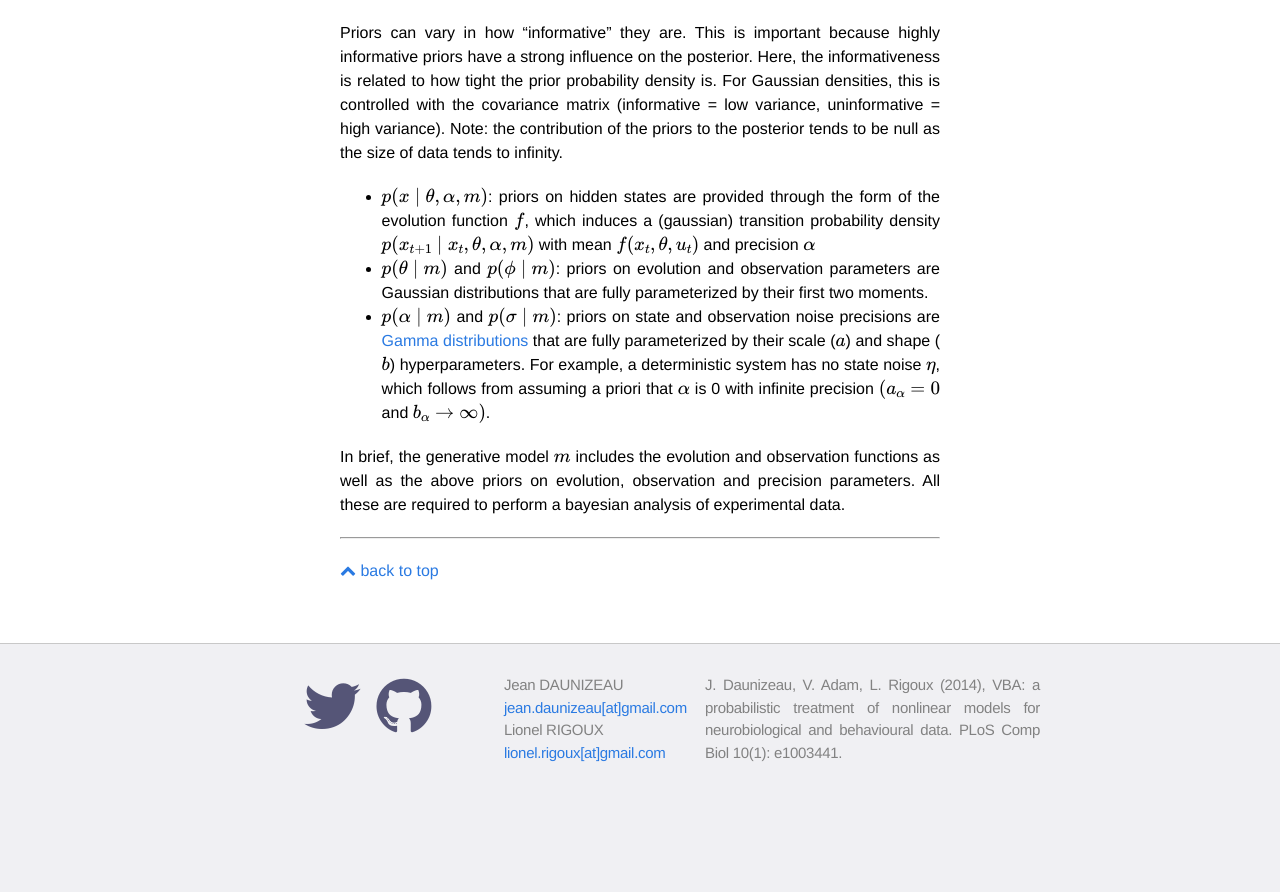
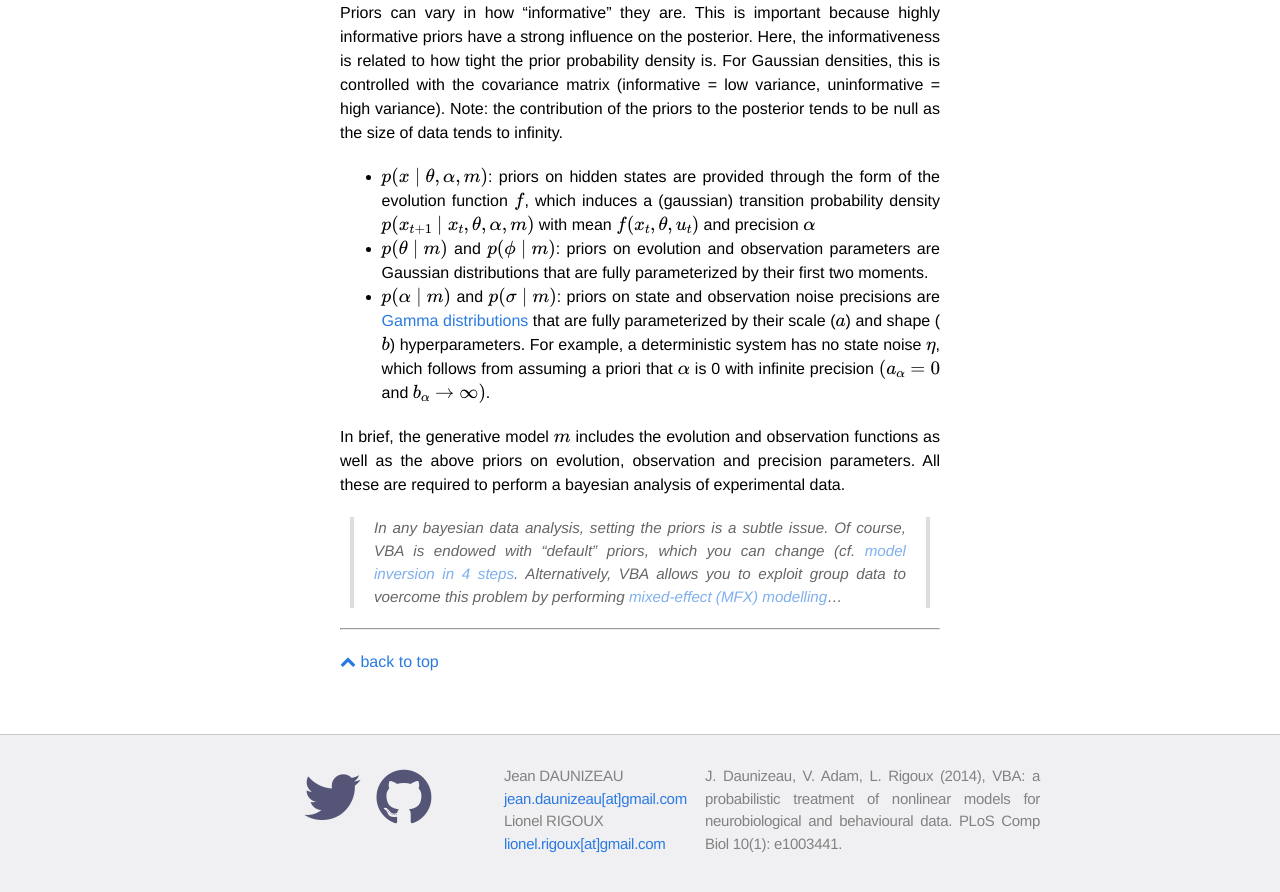
Before and after one commit to MBB-team/VBA-toolbox, a Jekyll site: the page built from _wiki/Structure-of-VBA's-generative-model.md, in a window 1280 px wide and 900 px high, scrolled down 5087 px. Shown: the top 892 px of the window. Built offline with Jekyll 4.4.1, drawn with Linux system fonts in a browser that asks for light colours; nearby versions of some CDN libraries; formulas are drawn with MathJax 3; before the commit the page ends 5896 px from its top, so only the background shows below that; some of the changed text lies outside the part shown.

Commit message:
Update Structure-of-VBA's-generative-model.md

```diff
--- a/_wiki/Structure-of-VBA's-generative-model.md
+++ b/_wiki/Structure-of-VBA's-generative-model.md
@@ -84,9 +84,7 @@
 
 \\[y_t=g(\phi,u_t)+\epsilon_t\\]
 
-where the observation mapping $$g$$ has no notion of "hidden states".
-
-The ensuing graphical model is depicted below:
+where the observation mapping $$g$$ has no notion of "hidden states". The ensuing graphical model is depicted below:
 
 
 ![]({{ site.baseurl }}/images/wiki/graph_static_models.png)
@@ -116,3 +114,5 @@
 - $$p(\alpha\mid m)$$ and $$p(\sigma\mid m)$$: priors on state and observation noise precisions are [Gamma distributions](https://en.wikipedia.org/wiki/Gamma_distribution) that are fully parameterized by their scale ($$a$$) and shape ($$b$$) hyperparameters. For example, a deterministic system has no state noise $$\eta$$, which follows from assuming a priori that $$\alpha$$ is 0 with infinite precision $$(a_{\alpha}=0$$ and $$b_{\alpha}\rightarrow  \infty)$$.
 
 In brief, the generative model $$m$$ includes the evolution and observation functions as well as the above priors on evolution, observation and precision parameters. All these are required to perform a bayesian analysis of experimental data.
+
+> In any bayesian data analysis, setting the priors is a subtle issue. Of course, VBA is endowed with "default" priors, which you can change (cf. [model inversion in 4 steps]({{ site.baseurl }}/wiki/VBA-model-inversion-in-4-steps). Alternatively, VBA allows you to exploit group data to voercome this problem by performing [mixed-effect (MFX) modelling]({{ site.baseurl }}/wiki/VBA-MFX)...
```
